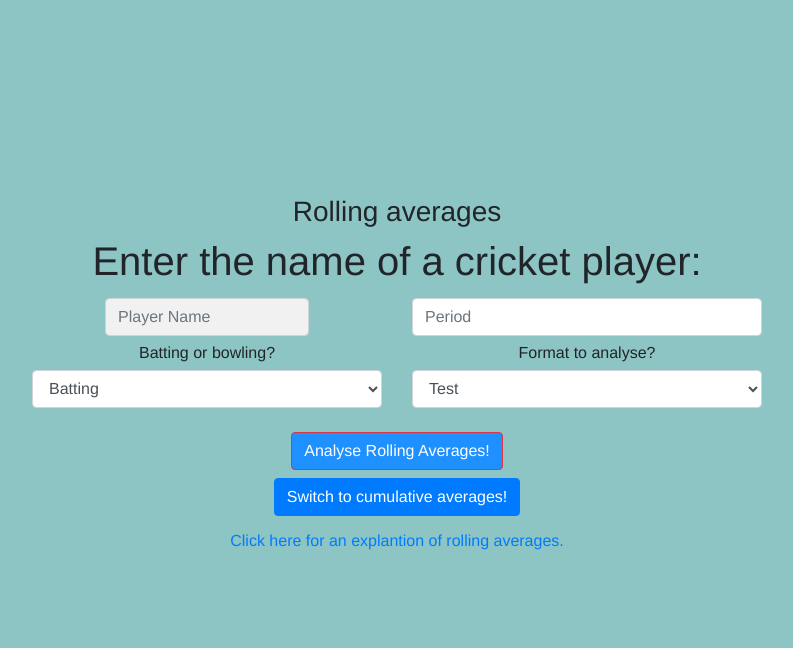
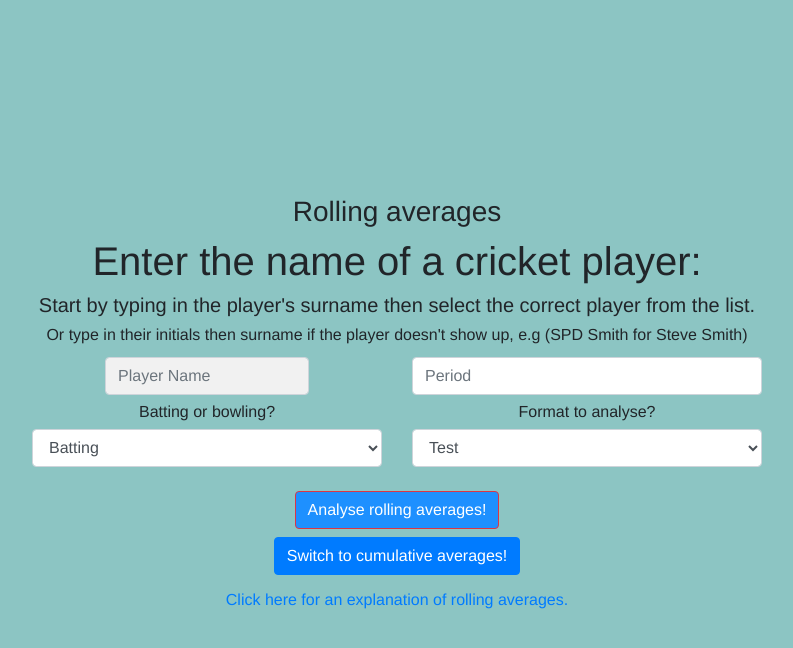
Before and after one commit to olibpool/cricket-site, a Python web app: template templates/rolling.html in a window 1280 px wide. Shown: the top 648 px of the page, without its empty margins (243-1036 px from the left). Run offline with Jinja, Linux system fonts and the light colour scheme; the template is opened without the code that fills it, so the values that code supplies are empty; some libraries are stand-ins or nearby versions.

Commit message:
made automplete only 12 items long and explained how to search slightly better

```diff
--- a/templates/rolling.html
+++ b/templates/rolling.html
@@ -8,6 +8,8 @@
     <p style="padding: 7%"></p>
     <h3>Rolling averages</h3>
     <h1>Enter the name of a cricket player:</h1>
+    <h5>Start by typing in the player's surname then select the correct player from the list.</h5>
+    <h6>Or type in their initials then surname if the player doesn't show up, e.g (SPD Smith for Steve Smith)</h6>
 {% endblock %}
 
 {%  block bodytext %}
@@ -48,7 +50,7 @@
 
             <div class="row justify-content-center mt-2">
                 <div class="col">
-                    <input class="btn btn-danger" type="submit" value="Analyse Rolling Averages!">
+                    <input class="btn btn-danger" type="submit" value="Analyse rolling averages!">
                 </div>
             </div>
 
@@ -70,7 +72,7 @@
     </div>
 
     <footer>
-        <a href="https://www.portent.com/blog/analytics/rolling-averages-math-moron.htm">Click here for an explantion of rolling averages.</a>
+        <a href="https://www.portent.com/blog/analytics/rolling-averages-math-moron.htm">Click here for an explanation of rolling averages.</a>
     </footer>
 
     <script>
@@ -114,8 +116,11 @@
                   (or any other open lists of autocompleted values:*/
                         closeAllLists();
                     });
-                    a.appendChild(b);
-                    boxes++;
+                    /* Only add 12 items to the autocomplete box */
+                    if (boxes < 12) {
+                        a.appendChild(b);
+                        boxes++;
+                    }
                 }
             }
         });
```
Also changed, not shown: templates/index.html (+7 -2 lines).
